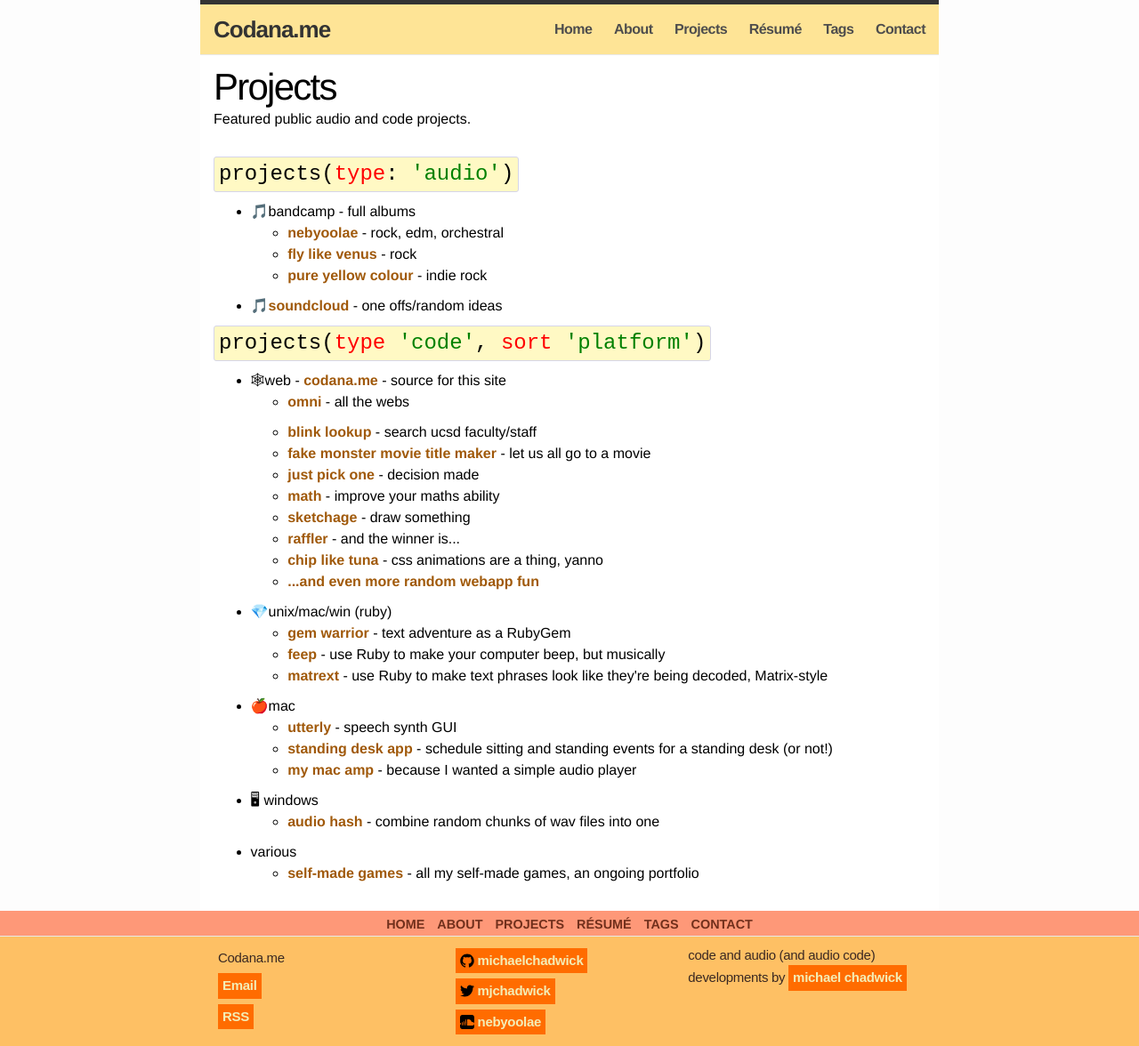
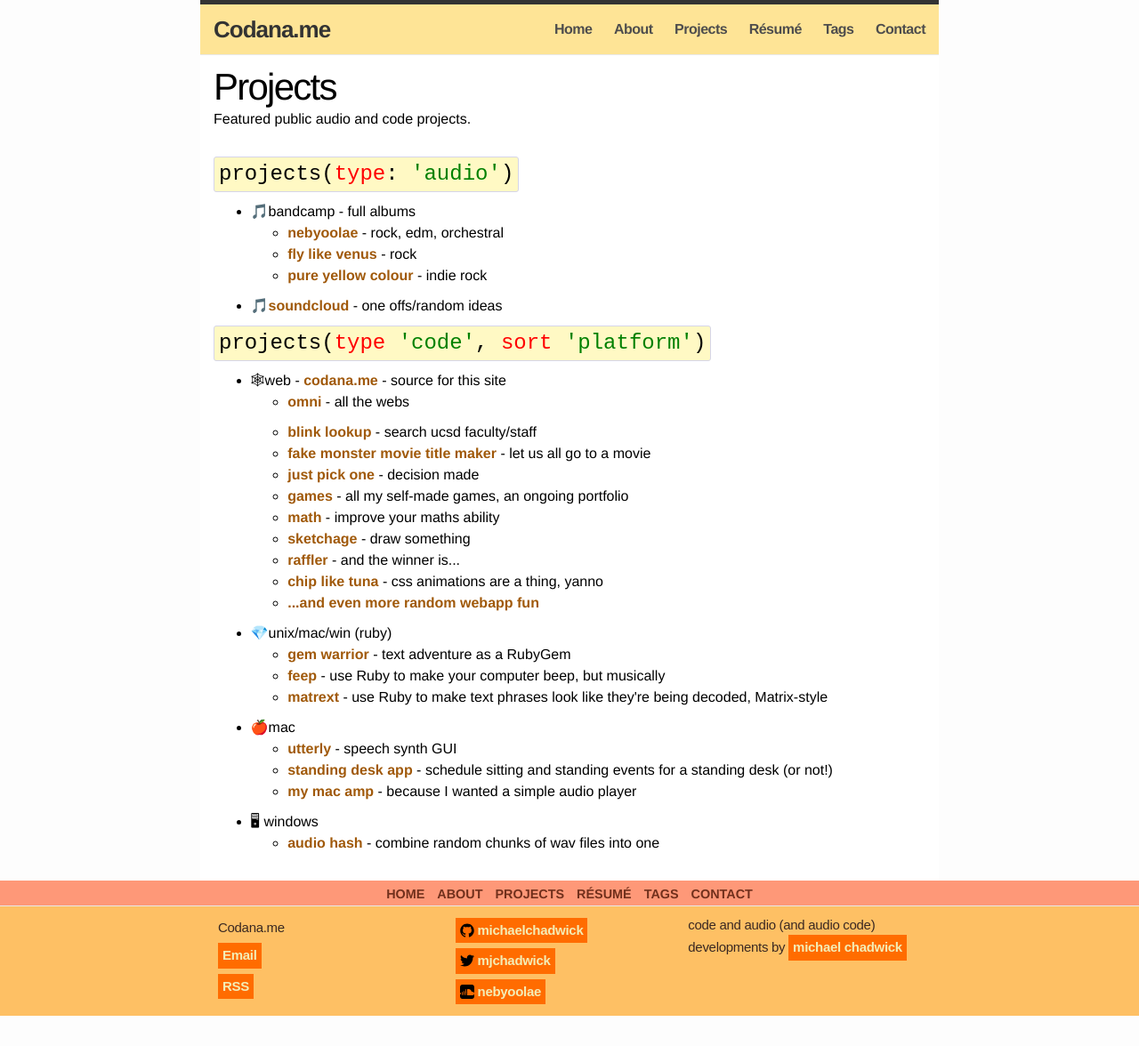
Before and after one commit to michaelchadwick/codana.me, a Jekyll site: the page built from projects/index.html, in a window 1280 px wide. Shown: the whole page at 89% size. Built offline with Jekyll 4.4.1, drawn with Linux system fonts in a browser that asks for light colours; nearby versions of some CDN libraries; after the commit the page ends 1142 px from its top, so only the background shows below that.

Commit message:
added games to projects

```diff
--- a/projects/index.html
+++ b/projects/index.html
@@ -58,12 +59,6 @@
       </ul>
     </li>
 
-    <li>various
-      <ul>
-        <li><a href="http://games.codana.me">self-made games</a> - all my self-made games, an ongoing portfolio</li>
-      </ul>
-    </li>
-
   </ul>
 
 </div>
```
Also changed, not shown: other parts of projects/index.html (+1 -0 lines).
